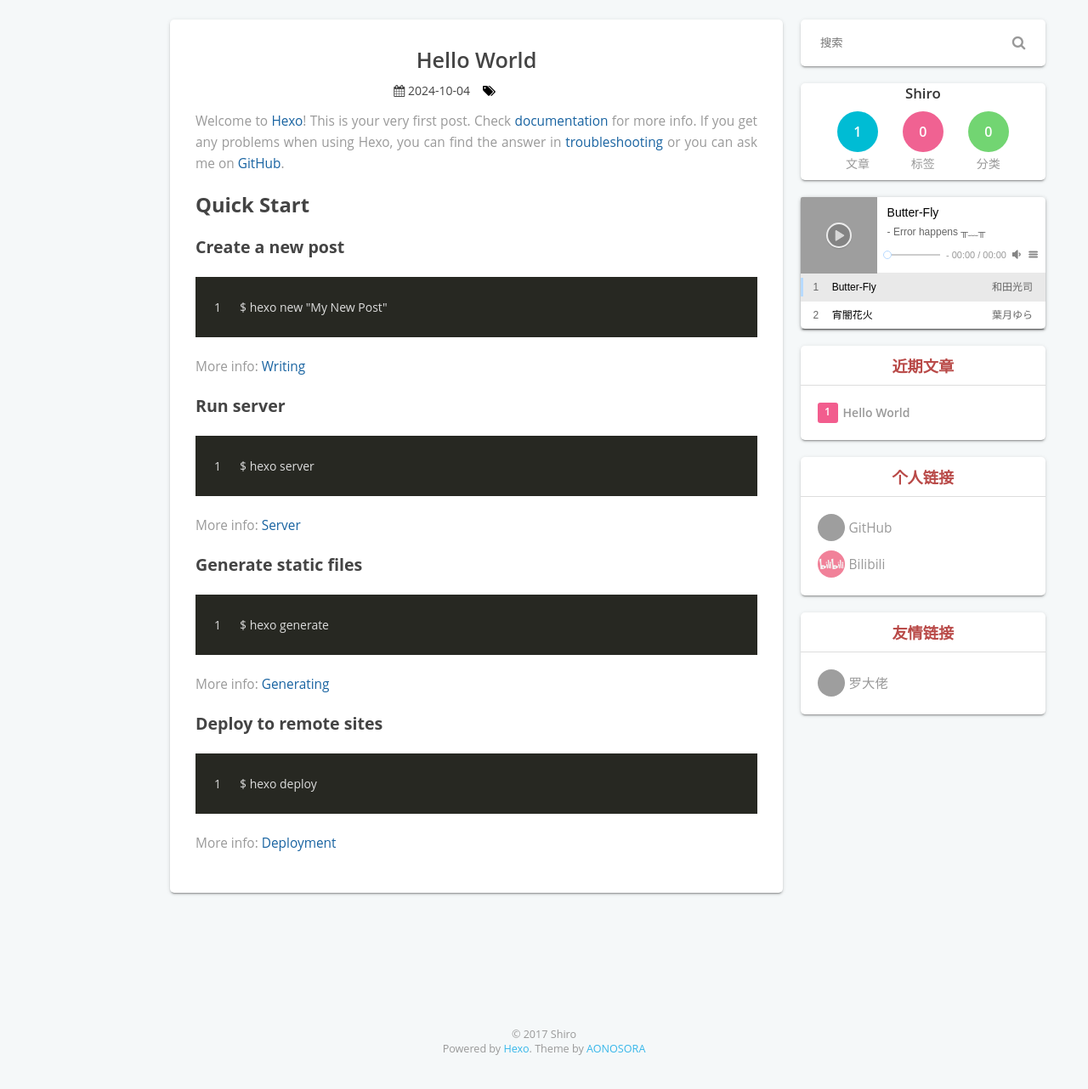
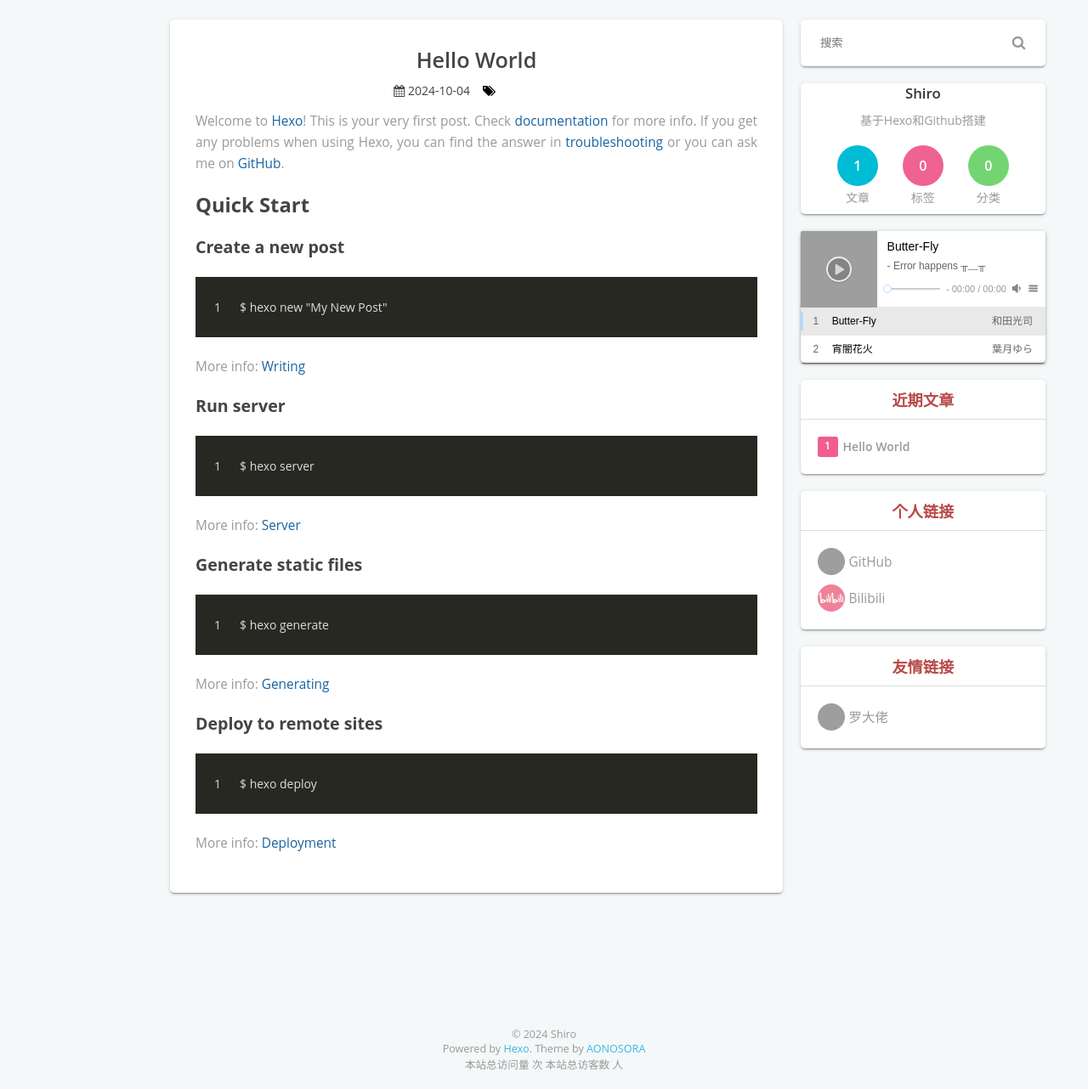
Before and after one commit to akiyamashiro/akiyamashiro.github.io, a plain HTML site: page 2024/10/04/hello-world/index.html in a window 1280 px wide. Shown: the part 653-1935 px from the top of the page at 85% size. Drawn offline with Linux system fonts and the light colour scheme; some packages are replaced by stand-ins of ours; files that its build step writes are made by us from their sources; no server answers; grey boxes are pictures that could not be loaded; a script that the page names is missing; files whose address does not match are found by name.

Commit message:
Site updated: 2024-10-07 10:08:14

```diff
--- a/2024/10/04/hello-world/index.html
+++ b/2024/10/04/hello-world/index.html
@@ -4,6 +4,8 @@
     <meta charset="UTF-8">
     <meta name="viewport" content="width=device-width, initial-scale=1, maximum-scale=1">
     <meta name="author" content="Shiro">
+
+    <meta name="description" content="基于Hexo和Github搭建">
 
 
 
@@ -242,6 +244,8 @@
     <span>Shiro</span>
 
 
+    <a title="基于Hexo和Github搭建">基于Hexo和Github搭建</a>
+
     <div class="count">
         <a class="count articles"><span>1</span>文章</a>
         <a class="count tags"><span>0</span>标签</a>
@@ -346,10 +350,15 @@
 </div>
 <footer class="cube-footer">
 
-© 2017 Shiro
+© 2024 Shiro
 
 <br>
 Powered by <a href="https://hexo.io/" target="_blank">Hexo</a>.&nbsp;Theme by <a href="https://github.com/ZEROKISEKI" target="_blank">AONOSORA</a>
+<script async src="https://busuanzi.icodeq.com/busuanzi.pure.mini.js"></script>
+<br>
+本站总访问量<span id="busuanzi_value_site_pv"></span> 次
+本站总访客数<span id="busuanzi_value_site_pv"></span> 人
+
 </footer>
 <!-- inject:script -->
 <script src="/js/script.js"></script>
--- a/content.json
+++ b/content.json
@@ -1 +1 @@
-{"meta":{"title":"Shiro的小站","subtitle":"","description":"","author":"Shiro","url":"https://akiyamashiro.github.io","root":"/"},"pages":[],"posts":[{"title":"Hello World","text":"Welcome to Hexo! This is your very first post. Check documentation for more info. If you get any problems when using Hexo, you can find the answer in troubleshooting or you can ask me on GitHub. Quick StartCreate a new post1$ hexo new &quot;My New Post&quot; More info: Writing Run server1$ hexo server More info: Server Generate static files1$ hexo generate More info: Generating Deploy to remote sites1$ hexo deploy More info: Deployment","path":"2024/10/04/hello-world/"}],"categories":[],"tags":[]}
+{"meta":{"title":"Shiro的小站","subtitle":"","description":"基于Hexo和Github搭建","author":"Shiro","url":"https://akiyamashiro.github.io","root":"/"},"pages":[],"posts":[{"title":"Hello World","text":"Welcome to Hexo! This is your very first post. Check documentation for more info. If you get any problems when using Hexo, you can find the answer in troubleshooting or you can ask me on GitHub. Quick StartCreate a new post1$ hexo new &quot;My New Post&quot; More info: Writing Run server1$ hexo server More info: Server Generate static files1$ hexo generate More info: Generating Deploy to remote sites1$ hexo deploy More info: Deployment","path":"2024/10/04/hello-world/"}],"categories":[],"tags":[]}
```
Also changed, not shown: archives/2024/10/index.html (+10 -1 lines), archives/2024/index.html (+10 -1 lines), archives/index.html (+10 -1 lines), index.html (+10 -1 lines).
